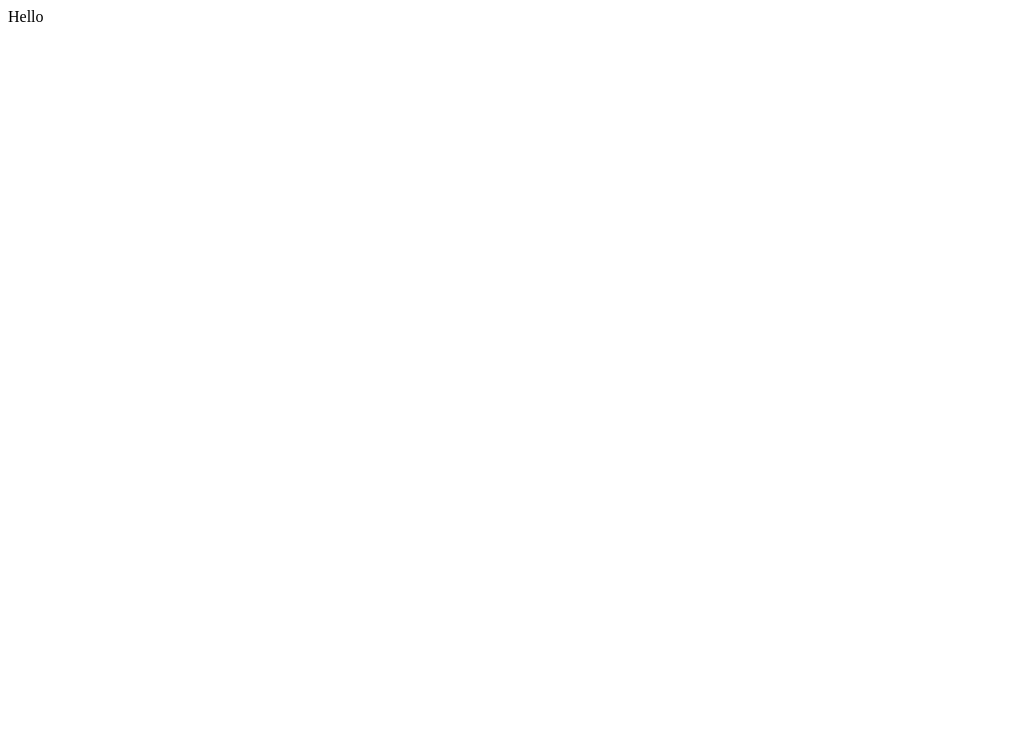
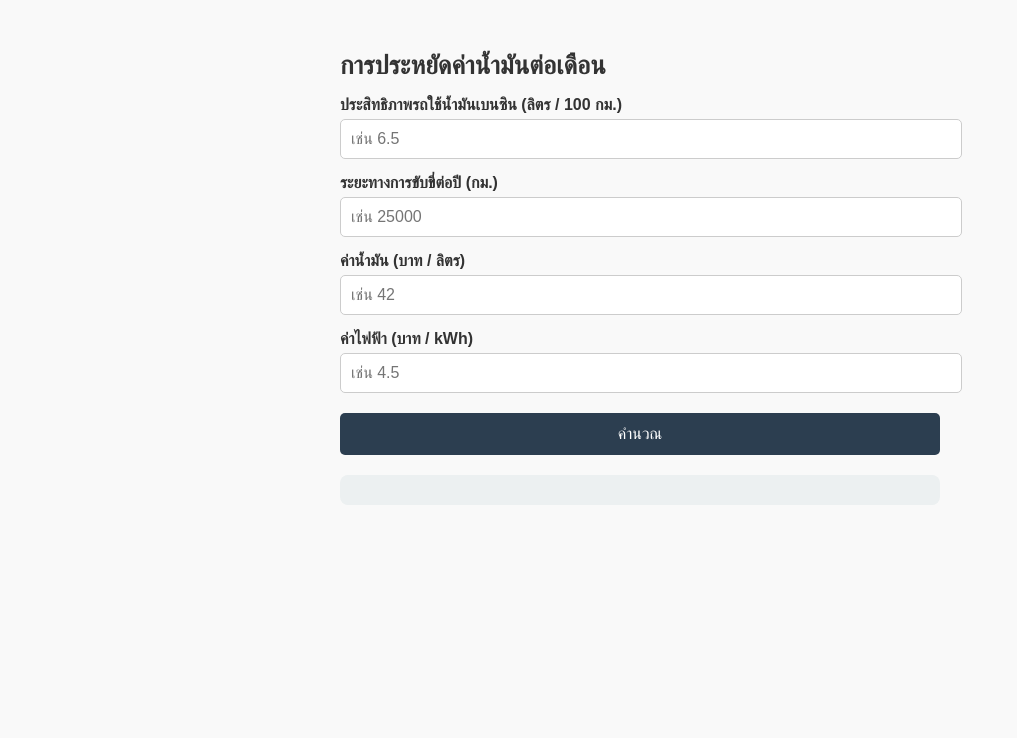
Before and after one commit to Noobmaster669900/fuel-savings, a plain HTML site: page index.html in a window 1280 px wide. Shown: the whole page, without its empty margins (0-1017 px from the left). Drawn offline with nearby package versions, Linux system fonts and the light colour scheme.

Commit message:
Add files via upload

```diff
--- a/index.html
+++ b/index.html
@@ -1 +1,151 @@
-Hello
+<!DOCTYPE html>
+<html lang="th">
+<head>
+  <meta charset="UTF-8">
+  <title>การประหยัดน้ำมัน</title>
+  <script src="https://cdn.jsdelivr.net/npm/chart.js"></script>
+  <style>
+    body {
+      font-family: 'Prompt', sans-serif;
+      padding: 30px;
+      max-width: 600px;
+      margin: auto;
+      background: #f9f9f9;
+      color: #333;
+    }
+    h2 {
+      font-size: 1.6em;
+      margin-bottom: 10px;
+    }
+    label {
+      display: block;
+      margin-top: 15px;
+      font-weight: bold;
+    }
+    input {
+      padding: 10px;
+      font-size: 1em;
+      width: 100%;
+      margin-top: 5px;
+      border: 1px solid #ccc;
+      border-radius: 5px;
+    }
+    button {
+      margin-top: 20px;
+      padding: 12px;
+      font-size: 1em;
+      background-color: #2c3e50;
+      color: white;
+      border: none;
+      border-radius: 5px;
+      width: 100%;
+      cursor: pointer;
+    }
+    .result {
+      margin-top: 20px;
+      font-size: 1.2em;
+      font-weight: bold;
+      background: #ecf0f1;
+      padding: 15px;
+      border-radius: 8px;
+      text-align: center;
+    }
+    canvas {
+      margin-top: 30px;
+    }
+  </style>
+</head>
+<body>
+
+  <h2>การประหยัดค่าน้ำมันต่อเดือน</h2>
+
+  <label>ประสิทธิภาพรถใช้น้ำมันเบนซิน (ลิตร / 100 กม.)</label>
+  <input type="number" id="fuelEfficiency" placeholder="เช่น 6.5" step="0.1">
+
+  <label>ระยะทางการขับขี่ต่อปี (กม.)</label>
+  <input type="number" id="yearlyDistance" placeholder="เช่น 25000">
+
+  <label>ค่าน้ำมัน (บาท / ลิตร)</label>
+  <input type="number" id="fuelPrice" placeholder="เช่น 42" step="0.01">
+
+  <label>ค่าไฟฟ้า (บาท / kWh)</label>
+  <input type="number" id="electricityPrice" placeholder="เช่น 4.5" step="0.01">
+
+  <button onclick="calculateSavings()">คำนวณ</button>
+
+  <div class="result" id="resultArea"></div>
+  <canvas id="comparisonChart" width="400" height="200"></canvas>
+
+  <script>
+    function formatNumber(num) {
+      return new Intl.NumberFormat('th-TH').format(num);
+    }
+
+    function calculateSavings() {
+      const fuelEfficiency = parseFloat(document.getElementById('fuelEfficiency').value);
+      const yearlyDistance = parseFloat(document.getElementById('yearlyDistance').value);
+      const fuelPrice = parseFloat(document.getElementById('fuelPrice').value);
+      const electricityPrice = parseFloat(document.getElementById('electricityPrice').value);
+
+      if (isNaN(fuelEfficiency) || isNaN(yearlyDistance) || isNaN(fuelPrice) || isNaN(electricityPrice)) {
+        document.getElementById('resultArea').innerHTML = "กรุณากรอกข้อมูลให้ครบถ้วน";
+        return;
+      }
+
+      const litersUsed = (fuelEfficiency / 100) * yearlyDistance;
+      const fuelCostPerYear = litersUsed * fuelPrice;
+
+      const kWhPer100km = 13;
+      const electricUsed = (kWhPer100km / 100) * yearlyDistance;
+      const electricCostPerYear = electricUsed * electricityPrice;
+
+      const monthlySavings = (fuelCostPerYear - electricCostPerYear) / 12;
+      const yearlySavings = fuelCostPerYear - electricCostPerYear;
+
+      document.getElementById('resultArea').innerHTML =
+        `คุณสามารถประหยัดเงินได้ประมาณ <strong>฿${formatNumber(monthlySavings.toFixed(0))}</strong> ต่อเดือน` +
+        `<br>และประมาณ <strong>฿${formatNumber(yearlySavings.toFixed(0))}</strong> ต่อปี`;
+
+      const ctx = document.getElementById('comparisonChart').getContext('2d');
+      if (window.myChart) window.myChart.destroy();
+      window.myChart = new Chart(ctx, {
+        type: 'bar',
+        data: {
+          labels: ['ใช้น้ำมัน', 'ใช้ไฟฟ้า'],
+          datasets: [{
+            label: 'ค่าใช้จ่ายต่อปี (บาท)',
+            data: [fuelCostPerYear, electricCostPerYear],
+            backgroundColor: ['#e74c3c', '#2ecc71']
+          }]
+        },
+        options: {
+          responsive: true,
+          plugins: {
+            legend: {
+              display: false
+            },
+            tooltip: {
+              callbacks: {
+                label: function(context) {
+                  return `฿${formatNumber(context.raw.toFixed(0))}`;
+                }
+              }
+            }
+          },
+          scales: {
+            y: {
+              beginAtZero: true,
+              ticks: {
+                callback: function(value) {
+                  return `฿${formatNumber(value)}`;
+                }
+              }
+            }
+          }
+        }
+      });
+    }
+  </script>
+
+</body>
+</html>
```
